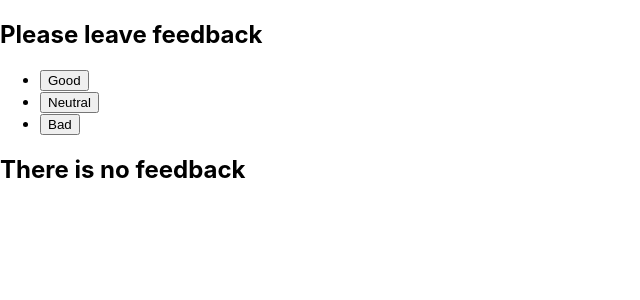
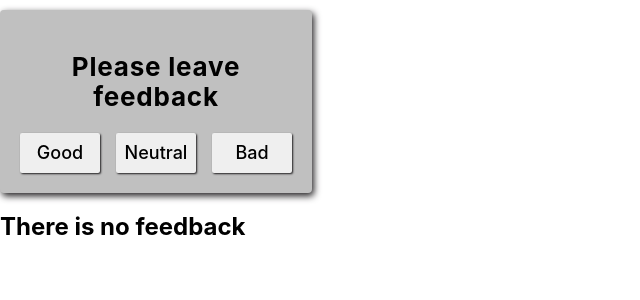
Before and after one commit to PlutovaKate/02-goit-react-hw-02-feedback, a React (Create React App) app: page / in a window 1280 px wide. Shown: the top 300 px of the page, without its empty margins (0-640 px from the left). Built offline with nearby package versions, Linux system fonts and the light colour scheme.

Commit message:
add styled Component

```diff
--- a/package.json
+++ b/package.json
@@ -7,9 +7,11 @@
     "@testing-library/jest-dom": "^5.16.3",
     "@testing-library/react": "^12.1.4",
     "@testing-library/user-event": "^13.5.0",
+    "modern-normalize": "^2.0.0",
     "react": "^18.1.0",
     "react-dom": "^18.1.0",
     "react-scripts": "5.0.1",
+    "styled-components": "^6.1.0",
     "web-vitals": "^2.1.3"
   },
   "scripts": {
--- a/src/components/FeedbackOptions/FeedbackOptions.jsx
+++ b/src/components/FeedbackOptions/FeedbackOptions.jsx
@@ -1,4 +1,5 @@
 import React from 'react';
+import { List, BtnList, ListItem } from './FeedbackOptions.styled';
 
 const Feedback = ({
   onIncreamentGood,
@@ -6,23 +7,23 @@ const Feedback = ({
   onIncreamentBad,
 }) => {
   return (
-    <ul>
-      <li>
-        <button type="button" onClick={onIncreamentGood}>
+    <List>
+      <ListItem>
+        <BtnList type="button" onClick={onIncreamentGood}>
           Good
-        </button>
-      </li>
-      <li>
-        <button type="button" onClick={onIncreamentNeutral}>
+        </BtnList>
+      </ListItem>
+      <ListItem>
+        <BtnList type="button" onClick={onIncreamentNeutral}>
           Neutral
-        </button>
-      </li>
-      <li>
-        <button type="button" onClick={onIncreamentBad}>
+        </BtnList>
+      </ListItem>
+      <ListItem>
+        <BtnList type="button" onClick={onIncreamentBad}>
           Bad
-        </button>
-      </li>
-    </ul>
+        </BtnList>
+      </ListItem>
+    </List>
   );
 };
 
--- /dev/null
+++ b/src/components/FeedbackOptions/FeedbackOptions.styled.js
@@ -0,0 +1,26 @@
+import styled from 'styled-components';
+
+export const List = styled.ul`
+  margin: 0;
+  padding: 0;
+  list-style: none;
+  display: flex;
+  flex-wrap: wrap;
+  gap: 16px;
+`;
+
+export const BtnList = styled.button`
+  width: 80px;
+  height: 40px;
+  font-weight: 500;
+  font-size: 18px;
+  border: transparent;
+  border-radius: 2px;
+  box-shadow: 1px 1px 2px #201e20;
+`;
+
+export const ListItem = styled.li`
+  :hover {
+    background-color: grey;
+  }
+`;
--- /dev/null
+++ b/src/components/GlobalStyle.js
@@ -0,0 +1,19 @@
+import { createGlobalStyle } from 'styled-components';
+import 'modern-normalize';
+
+export const GlobalStyle = createGlobalStyle`
+body {
+    margin: 0;
+    font-family: -apple-system, BlinkMacSystemFont, 'Segoe UI', 'Roboto', 'Oxygen',
+      'Ubuntu', 'Cantarell', 'Fira Sans', 'Droid Sans', 'Helvetica Neue',
+      sans-serif;
+    -webkit-font-smoothing: antialiased;
+    -moz-osx-font-smoothing: grayscale;
+  }
+
+  code {
+    font-family: source-code-pro, Menlo, Monaco, Consolas, 'Courier New',
+      monospace;
+  }
+
+`;
--- a/src/components/Section/Section.jsx
+++ b/src/components/Section/Section.jsx
@@ -1,11 +1,12 @@
 import React from 'react';
+import { SectionFeedback, SectionTitle } from './Section.styled';
 
 const Section = ({ title, children }) => {
   return (
-    <section>
-      <h2>{title}</h2>
+    <SectionFeedback>
+      <SectionTitle>{title}</SectionTitle>
       {children}
-    </section>
+    </SectionFeedback>
   );
 };
 
--- /dev/null
+++ b/src/components/Section/Section.styled.js
@@ -0,0 +1,18 @@
+import styled from 'styled-components';
+
+export const SectionFeedback = styled.section`
+  background-color: silver;
+  width: 312px;
+  margin-top: 10px;
+  padding: 20px;
+  border-radius: 4px;
+  box-shadow: 2px 3px 7px #201e20;
+`;
+
+export const SectionTitle = styled.h2`
+  font-weight: 700;
+  font-size: 26px;
+  line-height: 1.16;
+  text-align: center;
+  letter-spacing: 0.03em;
+`;
--- a/src/components/Statistics/Statistics.jsx
+++ b/src/components/Statistics/Statistics.jsx
@@ -1,23 +1,24 @@
 import React from 'react';
+import { ListItem } from './Statistics.styled';
 
 const Statistics = ({ good, neutral, bad, total, positivePercentage }) => {
   return (
     <ul>
-      <li>
+      <ListItem>
         <p>Good: {good}</p>
-      </li>
-      <li>
+      </ListItem>
+      <ListItem>
         <p>Neutral: {neutral}</p>
-      </li>
-      <li>
+      </ListItem>
+      <ListItem>
         <p>Bad: {bad}</p>
-      </li>
-      <li>
+      </ListItem>
+      <ListItem>
         <p>Total: {total}</p>
-      </li>
-      <li>
+      </ListItem>
+      <ListItem>
         <p>Positive feedback: {positivePercentage}</p>
-      </li>
+      </ListItem>
     </ul>
   );
 };
--- /dev/null
+++ b/src/components/Statistics/Statistics.styled.js
@@ -0,0 +1,9 @@
+import styled from 'styled-components';
+
+export const ListItem = styled.li`
+  font-weight: 400;
+  font-size: 16px;
+  line-height: 1.7;
+  letter-spacing: 0.03em;
+  color: black;
+`;
--- a/src/index.css
+++ /dev/null
@@ -1,15 +0,0 @@
-@import-normalize; /* bring in normalize.css styles */
-
-body {
-  margin: 0;
-  font-family: -apple-system, BlinkMacSystemFont, 'Segoe UI', 'Roboto', 'Oxygen',
-    'Ubuntu', 'Cantarell', 'Fira Sans', 'Droid Sans', 'Helvetica Neue',
-    sans-serif;
-  -webkit-font-smoothing: antialiased;
-  -moz-osx-font-smoothing: grayscale;
-}
-
-code {
-  font-family: source-code-pro, Menlo, Monaco, Consolas, 'Courier New',
-    monospace;
-}
--- a/src/index.js
+++ b/src/index.js
@@ -1,10 +1,15 @@
 import React from 'react';
 import ReactDOM from 'react-dom/client';
 import { App } from 'components/App';
-import './index.css';
+
+import { ThemeProvider } from 'styled-components';
+import { GlobalStyle } from 'components/GlobalStyle';
 
 ReactDOM.createRoot(document.getElementById('root')).render(
   <React.StrictMode>
-    <App />
+    <ThemeProvider theme={{}}>
+      <App />
+      <GlobalStyle />
+    </ThemeProvider>
   </React.StrictMode>
 );
```
Also changed, not shown: 1 other file (tests, documents, lock files or other folders).
